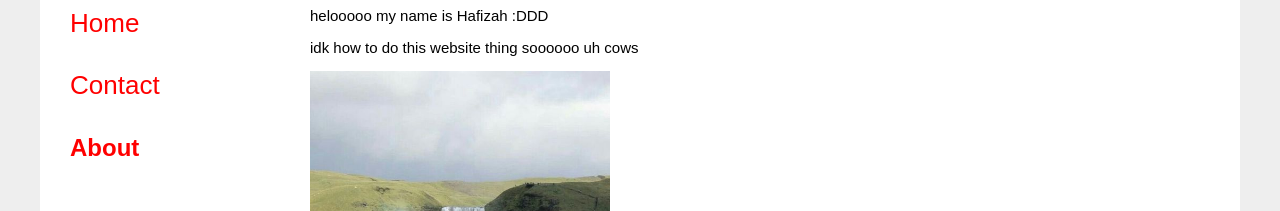
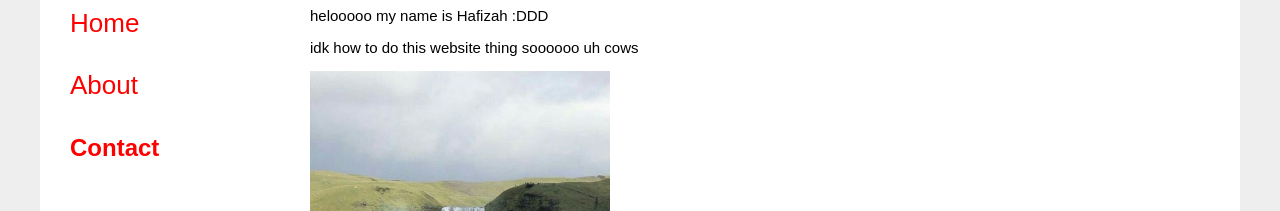
Before and after one commit to hafizahsuhaimi/TestPage, a plain HTML site: page about.html in a window 1280 px wide. Shown: the part 253-464 px from the top of the page. Drawn offline with Linux system fonts and the light colour scheme.

Commit message:
Update about.html

```diff
--- a/about.html
+++ b/about.html
@@ -15,9 +15,9 @@
 					<ul>
 						<li><a href="index.html" >Home</a></li>
 						<br>
-						<li><a href="prj/contact.html">Contact</a></li>
+						<li><a href="about.html">About</a></li>
 						<br>
-						<li><a href="about.html" class="selected">About</a></li>
+						<li><a href="contact.html" class="selected">Contact</a></li>
 					</ul>
 				</div>
 
```
